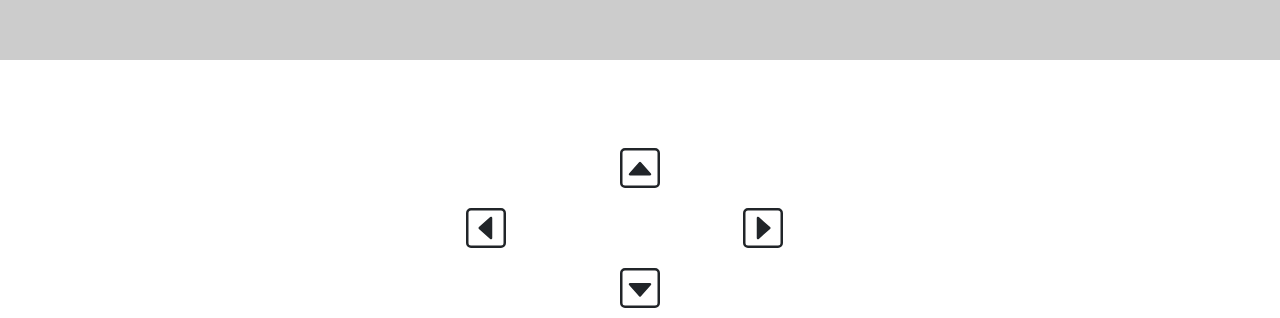
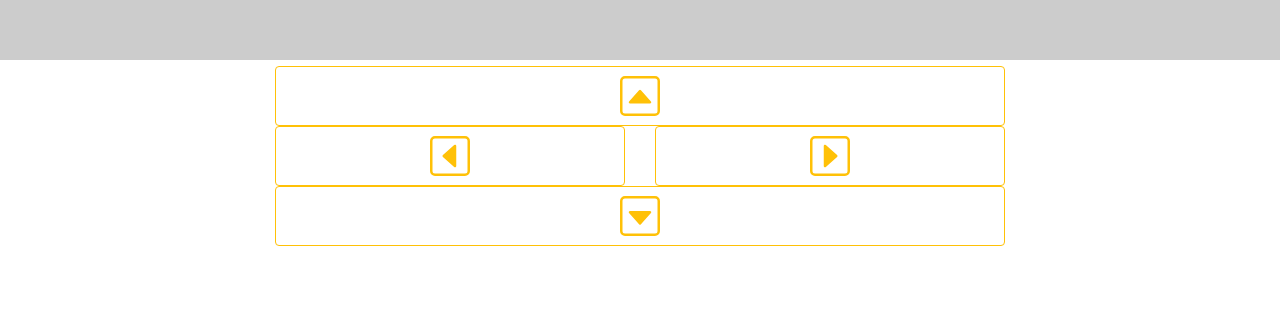
Before and after one commit to Demershow/prjJogoJSMob, a website: page www/index.html in a window 1280 px wide. Shown: the part 1647-1965 px from the top of the page. After the commit the page ends 1893 px from the top, so only its background shows below. Drawn offline with nearby package versions, Linux system fonts and the light colour scheme.

```diff
--- a/www/components/script.js
+++ b/www/components/script.js
@@ -20,9 +20,13 @@
 
 var personagemObj;
 
+var obstaculo;
+
+
 function inicioJogo(){
   areaJogo.start();
   personagemObj = new componente("#F00", 10, 120, 30, 30);
+  obstaculo = new componente('green', 140, 80, 120, 10);
 }
 
 let areaJogo = {
@@ -35,6 +39,9 @@
   },
   limpar: function(){
     this.context.clearRect(0,0, this.canvas.width, this.canvas.height)
+  },
+  parar: function(){
+    clearInterval(this.interval);
   }
 }
 
@@ -53,11 +60,45 @@
   this.novaPosicao = function(){
     this.x += this.velocidadeX;
     this.y += this.velocidadeY;
+  },
+  this.bater = function(){
+
+    //posicionamento do personagem
+  let esquerda = this.x;
+  let direita = this.x + this.largura;
+  let superior = this.y;
+  let inferior = this.y + this.altura;
+
+    //posicionamento do obstaculo
+    let objEsquerda = obj.x;
+    let objDireita = obj.x + obj.altura;
+    let objSuperior = obj.y;
+    let objInferior = obj.y + obj.largura;
+
+    let batida = true;
+
+    if(
+      (inferior < objSuperior) || (superiror > objInferior) ||
+      (direita < objEsquerda) || (esquerda > objDireita)
+    ){
+      batida = false;
+    }
+    return batida;
   }
-}
+
+
+  }
 
 function atualizaAreaJogo(){
+  alert("oi");
+  if(personagemObj.bater(obstaculo)){
+    areaJogo.parar();
+
+  }else{
+
+  }
   areaJogo.limpar();
+  obstaculo.atualiza();
   personagemObj.novaPosicao();
   personagemObj.atualiza();
 }
--- a/www/index.html
+++ b/www/index.html
@@ -14,50 +14,33 @@
 
 </head>
 <body>
-  <br>
-  <br>
-  <br>
-  <br>
    <div class="container">
+    <div class="row">
       <div class="offset-2 col-8">
-        <button class="btn btn-default btn-block" id="Subir">
+        <button class="btn btn-outline-warning btn-block" id="Subir">
           <svg xmlns="http://www.w3.org/2000/svg" fill="currentColor" class="bi bi-caret-up-square" viewBox="0 0 16 16">
             <path d="M14 1a1 1 0 0 1 1 1v12a1 1 0 0 1-1 1H2a1 1 0 0 1-1-1V2a1 1 0 0 1 1-1h12zM2 0a2 2 0 0 0-2 2v12a2 2 0 0 0 2 2h12a2 2 0 0 0 2-2V2a2 2 0 0 0-2-2H2z"/>
           <path d="M3.544 10.705A.5.5 0 0 0 4 11h8a.5.5 0 0 0 .374-.832l-4-4.5a.5.5 0 0 0-.748 0l-4 4.5a.5.5 0 0 0-.082.537z"/>
-        </svg>
-        </button>
-        </svg>
-     <div class="row">
-      <div class="offset-1 col-5">
-        <button class="btn btn-default btn-block" id="Esquerda">
+        </svg></button>
+          </div>
+          <div class="offset-2 col-4">
+        <button class="btn btn-outline-warning btn-block" id="Esquerda" >
           <svg xmlns="http://www.w3.org/2000/svg" fill="currentColor" class="bi bi-caret-left-square" viewBox="0 0 16 16">
             <path d="M14 1a1 1 0 0 1 1 1v12a1 1 0 0 1-1 1H2a1 1 0 0 1-1-1V2a1 1 0 0 1 1-1h12zM2 0a2 2 0 0 0-2 2v12a2 2 0 0 0 2 2h12a2 2 0 0 0 2-2V2a2 2 0 0 0-2-2H2z"/>
           <path d="M10.205 12.456A.5.5 0 0 0 10.5 12V4a.5.5 0 0 0-.832-.374l-4.5 4a.5.5 0 0 0 0 .748l4.5 4a.5.5 0 0 0 .537.082z"/>
           </button>
-        </svg>
+        </svg></button>
     </div>
   <div class="col-4">
-        <button class="btn btn-default btn-block" id="Direita">
-         <svg xmlns="http://www.w3.org/2000/svg" fill="currentColor" class="bi bi-caret-right-square" viewBox="0 0 16 16">
+    <button class="btn btn-outline-warning btn-block" id="Direita" ><svg xmlns="http://www.w3.org/2000/svg" fill="currentColor" class="bi bi-caret-right-square" viewBox="0 0 16 16">
           <path d="M14 1a1 1 0 0 1 1 1v12a1 1 0 0 1-1 1H2a1 1 0 0 1-1-1V2a1 1 0 0 1 1-1h12zM2 0a2 2 0 0 0-2 2v12a2 2 0 0 0 2 2h12a2 2 0 0 0 2-2V2a2 2 0 0 0-2-2H2z"/>
            <path d="M5.795 12.456A.5.5 0 0 1 5.5 12V4a.5.5 0 0 1 .832-.374l4.5 4a.5.5 0 0 1 0 .748l-4.5 4a.5.5 0 0 1-.537.082z"/>
-          </svg>
-       </button>
-        </div>
+          </svg></button>
       </div>
         <div class="offset-2 col-8">
-        <button class="btn btn-default btn-block" id="Descer">
-         <svg xmlns="http://www.w3.org/2000/svg" fill="currentColor" class="bi bi-caret-down-square" viewBox="0 0 16 16">
+          <button class="btn btn-outline-warning btn-block" id="Descer" ><svg xmlns="http://www.w3.org/2000/svg" fill="currentColor" class="bi bi-caret-down-square" viewBox="0 0 16 16">
   <path d="M3.626 6.832A.5.5 0 0 1 4 6h8a.5.5 0 0 1 .374.832l-4 4.5a.5.5 0 0 1-.748 0l-4-4.5z"/>
   <path d="M0 2a2 2 0 0 1 2-2h12a2 2 0 0 1 2 2v12a2 2 0 0 1-2 2H2a2 2 0 0 1-2-2V2zm15 0a1 1 0 0 0-1-1H2a1 1 0 0 0-1 1v12a1 1 0 0 0 1 1h12a1 1 0 0 0 1-1V2z"/>
-</svg>
-        </button>
-    </div>
-  </div>
-   </div>
-    </div>
-     </div>
-
-
+</svg></button>
 </body>
 </html>
```
Lines whose indentation alone changed are shown as unchanged.
